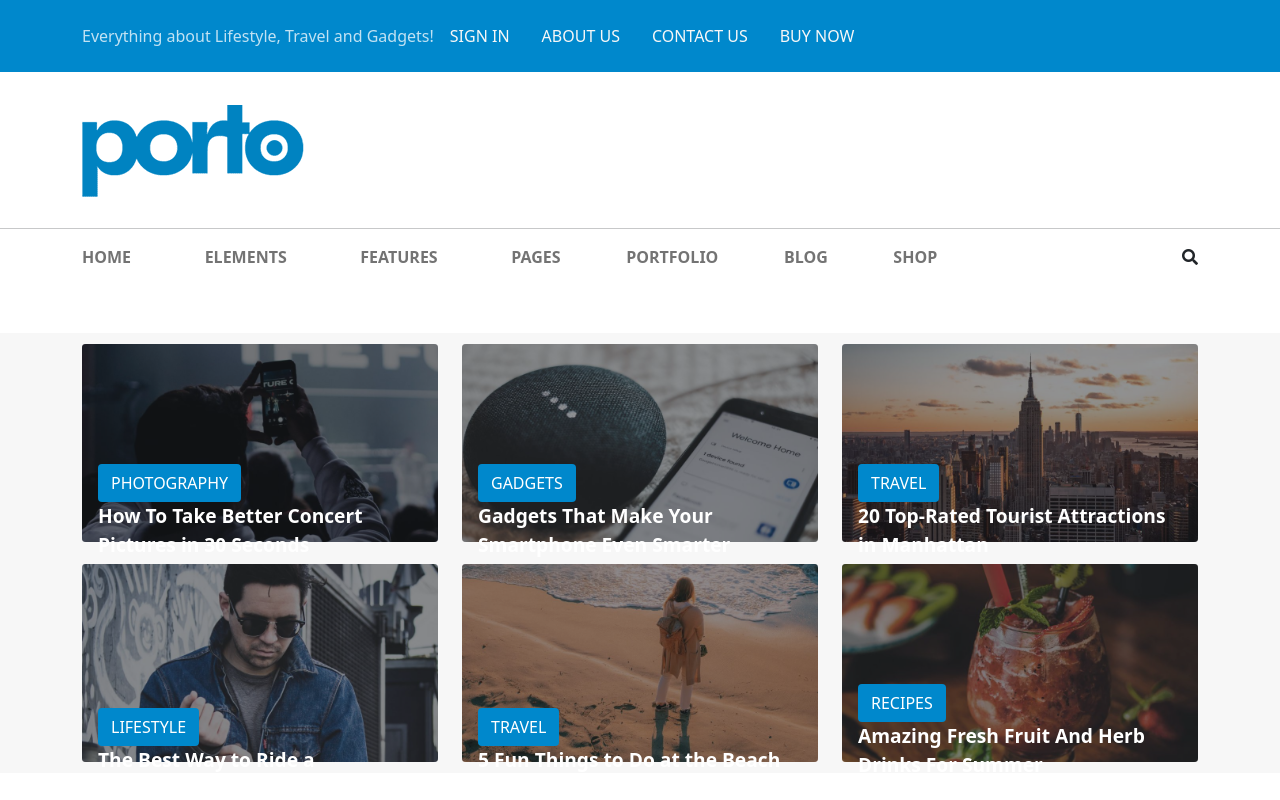
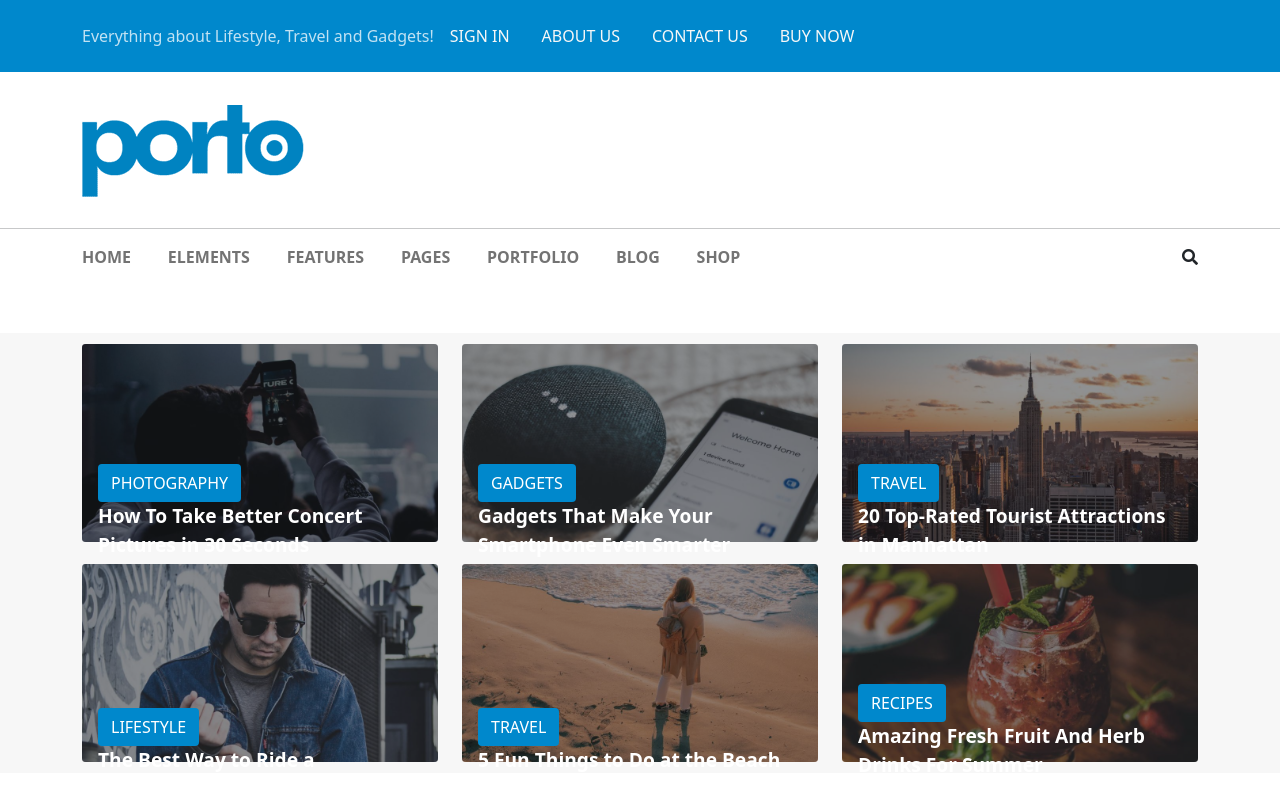
Before and after one commit to Dandav2923/proj-html-vuejs, a Vue app: page / in a window 1280 px wide. Shown: the top 800 px of the page. Built offline with nearby package versions, Linux system fonts and the light colour scheme.

Commit message:
header dinamico

```diff
--- a/src/components/Header/Header.vue
+++ b/src/components/Header/Header.vue
@@ -15,17 +15,22 @@
     :src=element.img_src
 />
 <hr class="m-0">
-<HeaderBot
-    v-for="(element, index) in headerBot"
-    :key="index + 'ID2'"
-    :linkHome=element.linkHome
-    :linkElements=element.linkElements
-    :linkFeatures=element.linkFeatures
-    :linkPages=element.linkPages
-    :linkPortfolio=element.linkPortfolio
-    :linkBlog=element.linkBlog
-    :linkShop=element.linkShop
-/>
+<div class="container">
+    <nav class="navbar navbar-expand-lg navbar-light">
+        <div class="collapse navbar-collapse d-flex justify-content-between" id="navbarNav">
+        <ul class="navbar-nav">
+        <HeaderBot
+            v-for="(element, index) in headerBot"
+            :key="index + 'ID2'"
+            :link=element.link
+        />
+        </ul>
+        <span>
+        <i class="fas fa-search"></i>
+        </span>
+        </div>
+    </nav>
+</div>
 </div>
 </template>
 
@@ -58,13 +63,25 @@ components: {
             ],
             headerBot: [
                 {
-                    linkHome: 'home',
-                    linkElements: 'elements',
-                    linkFeatures: 'features',
-                    linkPages: 'pages',
-                    linkPortfolio: 'portfolio',
-                    linkBlog: 'blog',
-                    linkShop: 'shop'
+                    link: 'home',
+                },
+                {
+                    link: 'elements',
+                },
+                {
+                    link: 'features',
+                },
+                {
+                    link: 'pages',
+                },
+                {
+                    link: 'portfolio',
+                },
+                {
+                    link: 'blog',
+                },
+                {
+                    link: 'shop'
                 }
             ]
         }
--- a/src/components/Header/HeaderBot.vue
+++ b/src/components/Header/HeaderBot.vue
@@ -1,55 +1,17 @@
 <template>
-  <div class="container">
-    <nav class="navbar navbar-expand-lg navbar-light">
-      <div class="collapse navbar-collapse d-flex justify-content-between" id="navbarNav">
-        <ul class="navbar-nav">
-          <li class="nav-item">
-            <a
-              class="nav-link ps-0 ms-0 text-uppercase text-decoration-none"
-              href="#">home </a>
-          </li>
-          <li class="nav-item">
-            <a
-              class="nav-link text-uppercase text-decoration-none"
-              href="#">elements</a>
-          </li>
-          <li class="nav-item">
-            <a
-              class="nav-link text-uppercase text-decoration-none"
-              href="#">features</a>
-            </li>
-            <li class="nav-item">
-              <a
-                href="#"
-                class="nav-link text-uppercase text-decoration-none">pages</a>
-            </li>
-            <li class="nav-item">
-            <a
-              class="nav-link ps-0 text-uppercase text-decoration-none"
-              href="#">portfolio </a>
-          </li>
-          <li class="nav-item">
-            <a
-              class="nav-link ps-0 text-uppercase text-decoration-none"
-              href="#">blog </a>
-          </li>
-          <li class="nav-item">
-            <a
-              class="nav-link ps-0 text-uppercase text-decoration-none"
-              href="#">shop </a>
-          </li>
-        </ul>
-        <span>
-          <i class="fas fa-search"></i>
-        </span>
-      </div>
-    </nav>
-  </div>
+  <li class="nav-item">
+    <a
+      class="nav-link ps-0 ms-0 text-uppercase text-decoration-none"
+      href="#"> {{ link }} </a>
+  </li>
 </template>
 
 <script>
 export default {
-    name: 'HeaderBot'
+    name: 'HeaderBot',
+    props: [
+      'link'
+    ]
 }
 </script>
 
```
